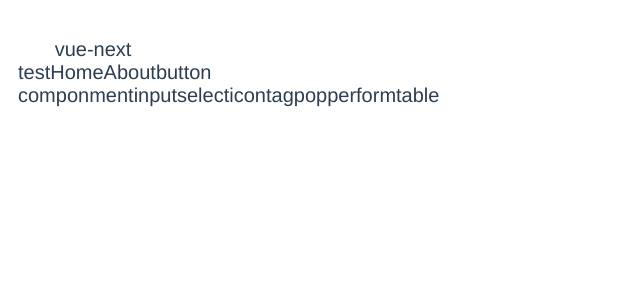
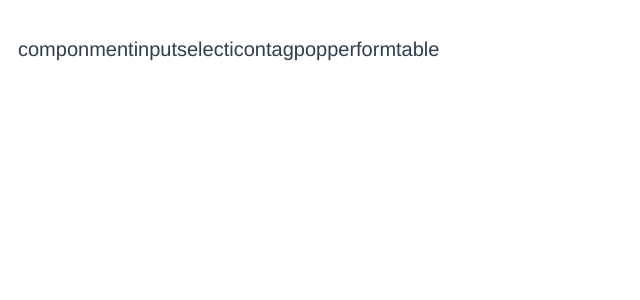
Before and after one commit to SECUncle/vue-next-tsx-base, a Vue app: page / in a window 1280 px wide. Shown: the top 300 px of the page, without its empty margins (0-640 px from the left). Built offline with nearby package versions, Linux system fonts and the light colour scheme.

Commit message:
删除无效代码

```diff
--- a/src/App.tsx
+++ b/src/App.tsx
@@ -5,12 +5,6 @@ export default defineComponent({
     return () => (
       <div>
         <div id="nav">
-          <div class="article_test">
-            vue-next test
-            <router-link to="/">Home</router-link>
-            <router-link to="/about">About</router-link>
-            <router-link to="/button">button</router-link>
-          </div>
           <div class="article_componment">
             componment
             <router-link to="/input">input</router-link>
--- a/src/router/index.ts
+++ b/src/router/index.ts
@@ -1,39 +1,11 @@
 import { createRouter, createWebHistory, RouteRecordRaw } from 'vue-router'
-import Home from '../views/Home'
-import Button from '../views/button'
-import About from '../views/About'
-
 import Input from '../views/input'
 import Select from '../views/select'
 import Form from '../views/form'
 import Table from '../views/table'
 
-// import Home from '../components/Home.vue';
-// import Button from '../views/button';
-// import About from '../components/About.vue';
+const routes: Array<RouteRecordRaw> = [
 
-const routes: Array<RouteRecordRaw> = [
-  {
-    path: '/',
-    name: 'Home',
-    component: Home,
-  },
-  {
-    path: '/about',
-    name: 'About',
-    // route level code-splitting
-    // this generates a separate chunk (about.[hash].js) for this route
-    // which is lazy-loaded when the route is visited.
-    component: About,
-  },
-  {
-    path: '/test',
-    name: 'Test',
-    // route level code-splitting
-    // this generates a separate chunk (about.[hash].js) for this route
-    // which is lazy-loaded when the route is visited.
-    component: Button,
-  },
   {
     path: '/input',
     name: 'input',
--- a/src/views/button/index.tsx
+++ /dev/null
@@ -1,22 +0,0 @@
-import { defineComponent, withModifiers, ref } from 'vue'
-
-export default defineComponent({
-  setup() {
-    const handleClick = () => {
-      alert('点击测试')
-      console.log('点解测试')
-    }
-    const count = ref(0)
-
-    const inc = () => {
-      count.value = 2
-      // count.value++;
-    }
-    return () => (
-      <div>
-        <button onClick={handleClick}>按钮</button><br/>
-        <button onClick={withModifiers(inc, ['self'])}>{count.value}</button>
-      </div>
-    )
-  },
-})
```
Also changed, not shown: src/views/button/index.scss (deleted).
